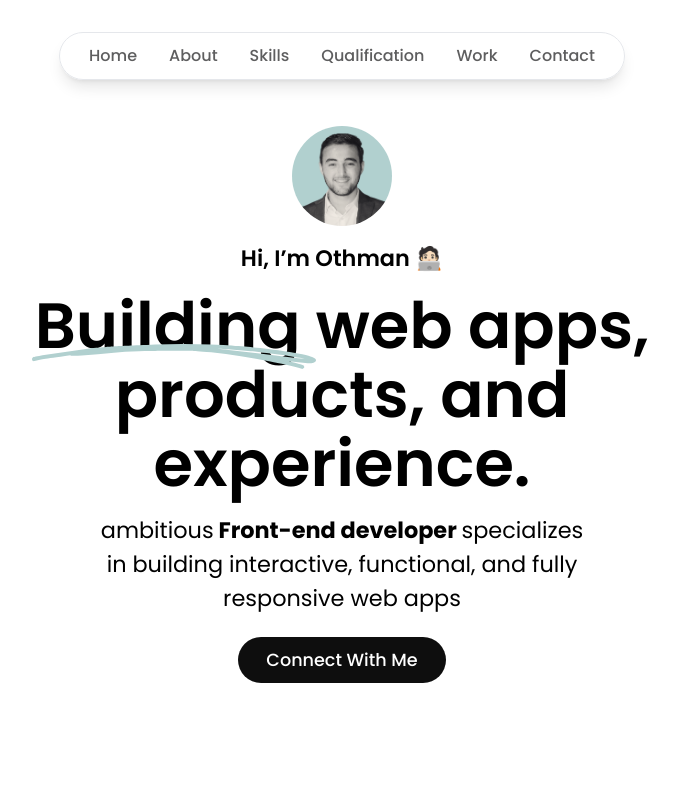
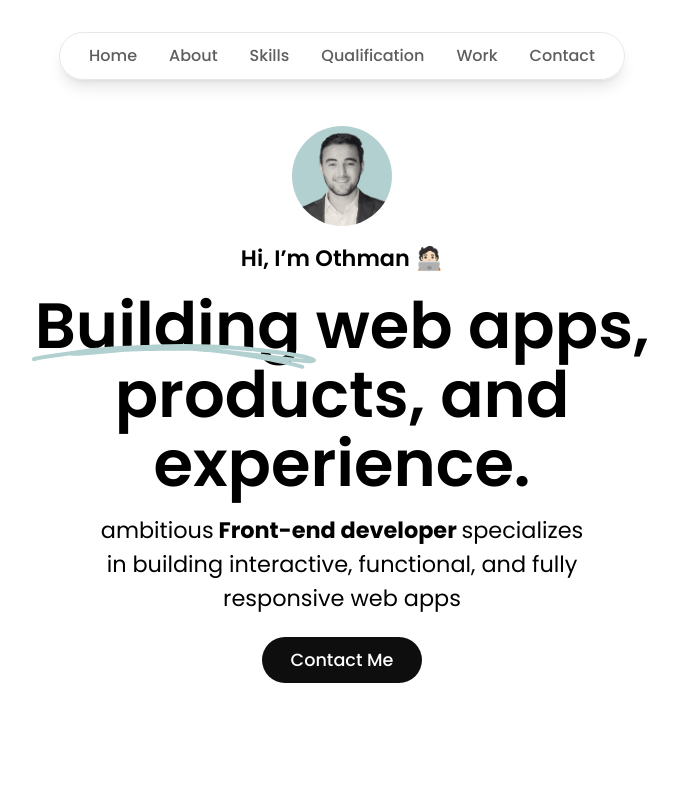
Before and after one commit to OthmanAhmed7/portfolio_v2, a Next.js app: page / in a window 1280 px wide. Shown: the top 798 px of the page, without its empty margins (298-976 px from the left). Built offline with nearby package versions, Linux system fonts and the light colour scheme.

Commit message:
Edit CTA button in hero section

```diff
--- a/components/sections/Hero.jsx
+++ b/components/sections/Hero.jsx
@@ -44,7 +44,7 @@ const Hero = () => {
           href="#contact"
           className="px-[1.8rem] py-[.7rem] text-white bg-neutral-800 rounded-full font-[500] text-[1rem] md:text-[1.1rem]"
         >
-          Connect With Me
+          Contact Me
         </Link>
       </button>
     </section>
```
